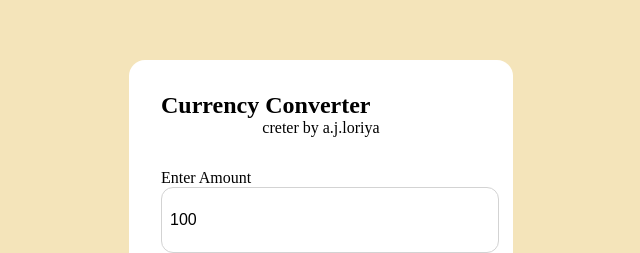
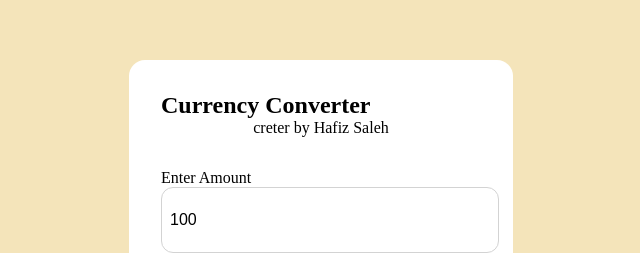
Before and after one commit to saleh-loriya786/Currency-Converter, a plain HTML site: page index.html in a window 1280 px wide. Shown: the part 117-370 px from the top of the page, 319-959 px from the left. Drawn offline with Linux system fonts and the light colour scheme.

Commit message:
Update index.html

```diff
--- a/index.html
+++ b/index.html
@@ -10,7 +10,7 @@
 <body>
     <div class="container">
         <h2>Currency Converter</h2>
-  <center>  <p>creter by a.j.loriya</p></center>
+  <center>  <p>creter by Hafiz Saleh</p></center>
         <form>
             <div class="amount">
                 <p>Enter Amount</p>
```
